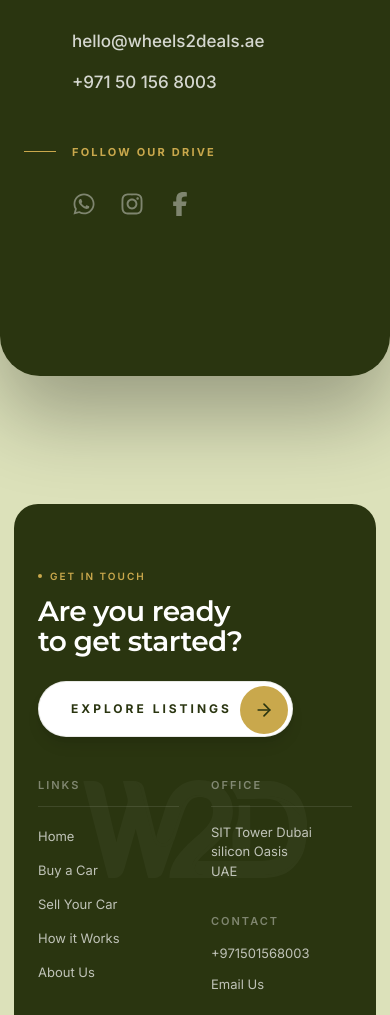
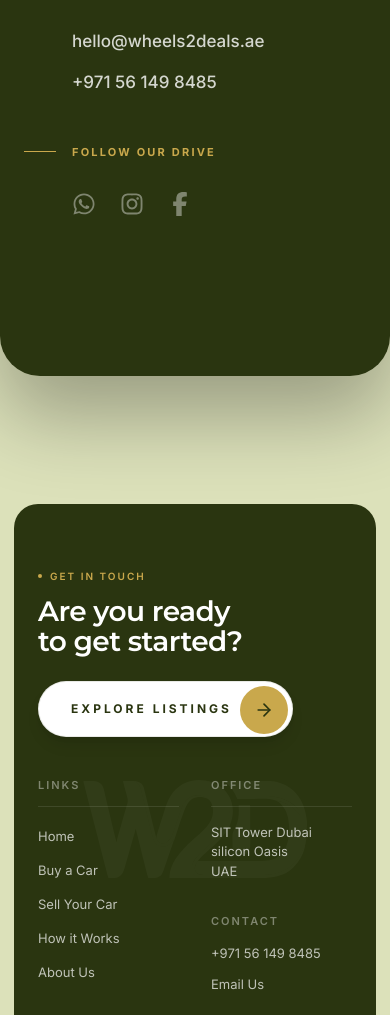
Before and after one commit to Urcodingbuddy/wheels2deals, a Next.js app: page /contact in a window 390 px wide. Shown: the part 1716-2731 px from the top of the page. Built offline with nearby package versions, Linux system fonts and the light colour scheme.

Commit message:
chore: update contact phone number site-wide to +971 56 149 8485

```diff
--- a/src/app/(public)/(services)/[slug]/page.tsx
+++ b/src/app/(public)/(services)/[slug]/page.tsx
@@ -363,7 +363,7 @@ export default async function ServicePage({ params }: PageProps) {
               with {content.title.toLowerCase()}.
             </p>
             <PremiumCTA
-              href={`https://wa.me/971501568003?text=${encodeURIComponent(`Hi Wheels2Deals, I'm interested in ${content.title}. Could you help me with more information?`)}`}
+              href={`https://wa.me/971561498485?text=${encodeURIComponent(`Hi Wheels2Deals, I'm interested in ${content.title}. Could you help me with more information?`)}`}
               text="Contact via WhatsApp"
               variant="primary"
             />
--- a/src/app/(public)/about/page.tsx
+++ b/src/app/(public)/about/page.tsx
@@ -494,7 +494,7 @@ export default function AboutPage() {
               <PremiumCTA href="/sell" text="I'm Selling" variant="outline" />
             </div>
             <PremiumCTA
-              href="https://wa.me/971501568003?text=Hi%20Wheels2Deals%2C%20I'm%20interested%20in%20a%20professional%20partnership%20with%20your%20platform."
+              href="https://wa.me/971561498485?text=Hi%20Wheels2Deals%2C%20I'm%20interested%20in%20a%20professional%20partnership%20with%20your%20platform."
               text="Partner With Us"
               variant="outline"
             />
--- a/src/app/(public)/contact/page.tsx
+++ b/src/app/(public)/contact/page.tsx
@@ -191,8 +191,8 @@ export default function ContactPage() {
                  <a href="mailto:hello@wheels2deals.ae" className="block text-white/80 hover:text-[#C9A84C] transition-all font-medium text-[17px] hover:translate-x-2">
                    hello@wheels2deals.ae
                  </a>
-                 <a href="tel:+971501568003" className="block text-white/80 hover:text-[#C9A84C] transition-all font-medium text-[17px] hover:translate-x-2">
-                   +971 50 156 8003
+                 <a href="tel:+971561498485" className="block text-white/80 hover:text-[#C9A84C] transition-all font-medium text-[17px] hover:translate-x-2">
+                   +971 56 149 8485
                  </a>
               </div>
            </div>
@@ -205,7 +205,7 @@ export default function ContactPage() {
               </div>
               <div className="pl-12 flex gap-6">
                 <a
-                  href={`https://wa.me/971501568003?text=${encodeURIComponent("Hi, I'm reaching out from the Wheels2Deals Contact page. I'd like to inquire about your services.")}`}
+                  href={`https://wa.me/971561498485?text=${encodeURIComponent("Hi, I'm reaching out from the Wheels2Deals Contact page. I'd like to inquire about your services.")}`}
                   target="_blank"
                   rel="noopener noreferrer"
                   className="text-white/40 hover:text-[#C9A84C] transition-all hover:-translate-y-1"
--- a/src/components/landing/FooterSection.tsx
+++ b/src/components/landing/FooterSection.tsx
@@ -103,10 +103,10 @@ export function FooterSection() {
                 <ul className="flex flex-col gap-2 list-none p-0 m-0">
                   <li className="flex items-center gap-2">
                     <a
-                      href="tel:+971501568003"
+                      href="tel:+971561498485"
                       className="group relative font-[family-name:var(--font-body)] text-[13px] md:text-[14px] text-white/70 no-underline hover:text-white transition-colors py-0.5"
                     >
-                      +971501568003
+                      +971 56 149 8485
                       <span className="absolute left-0 bottom-0 right-full h-[1px] bg-[#C9A84C] transition-all duration-300 ease-out group-hover:right-0" />
                     </a>
                   </li>
--- a/src/components/shared/MegaMenu.tsx
+++ b/src/components/shared/MegaMenu.tsx
@@ -188,7 +188,7 @@ export function MegaMenu({ onClose }: { onClose: () => void }) {
           {/* Social Links */}
           <div className="flex gap-8">
             <a
-              href={`https://wa.me/971501568003?text=${whatsappText}`}
+              href={`https://wa.me/971561498485?text=${whatsappText}`}
               target="_blank"
               rel="noopener noreferrer"
               className="text-[#2A3510] hover:text-[#C9A84C] transition-all hover:-translate-y-1"
--- a/src/components/shared/WhatsAppSticky.tsx
+++ b/src/components/shared/WhatsAppSticky.tsx
@@ -5,7 +5,7 @@ import { Phone } from "lucide-react";
 
 export function WhatsAppSticky() {
   const pathname = usePathname();
-  const phoneNumber = "971501568003";
+  const phoneNumber = "971561498485";
 
   const getMessage = () => {
     if (pathname === "/") return "Hi Wheels2Deals, I'm on your homepage and would like to learn more about your car services.";
```
